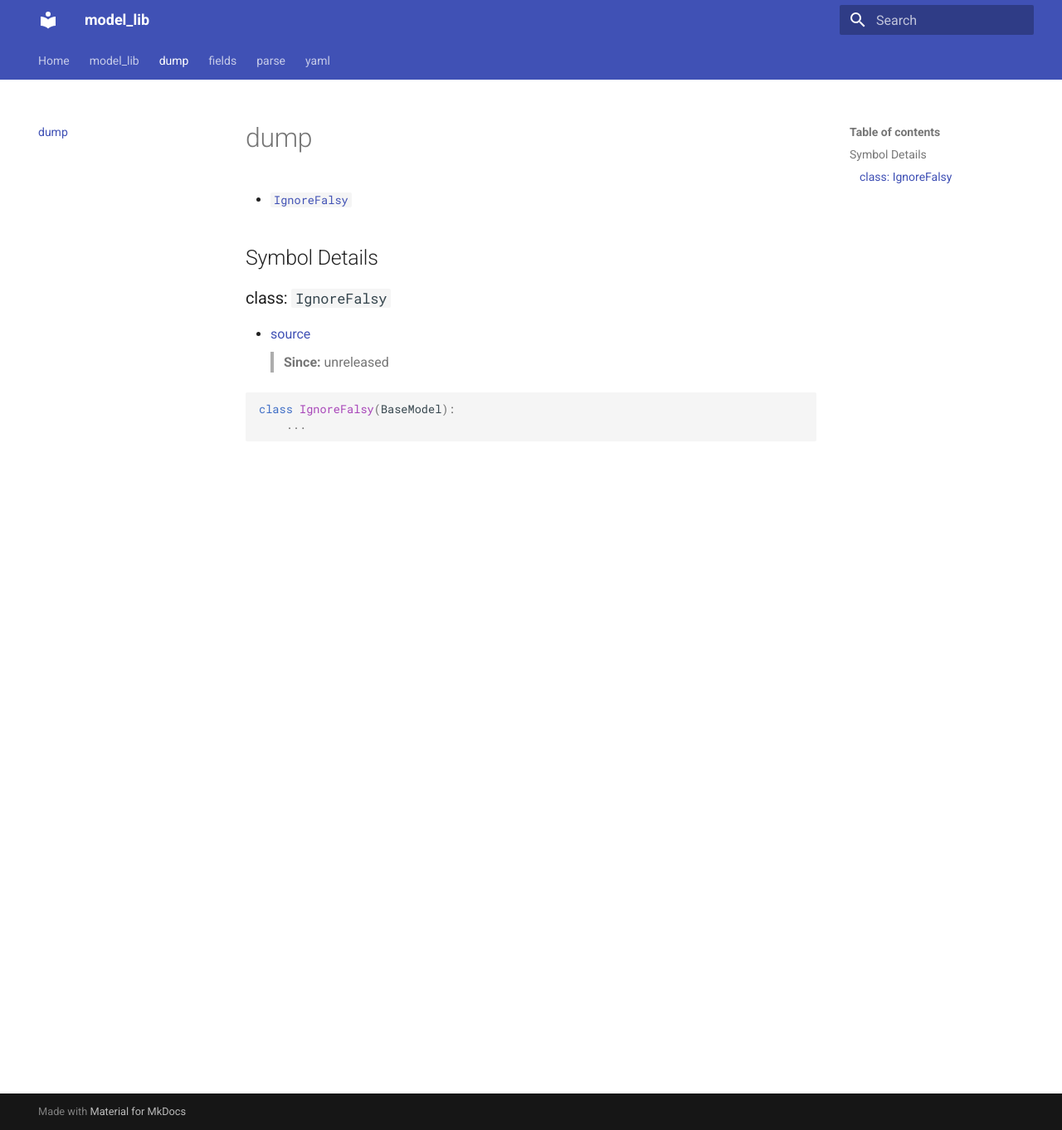
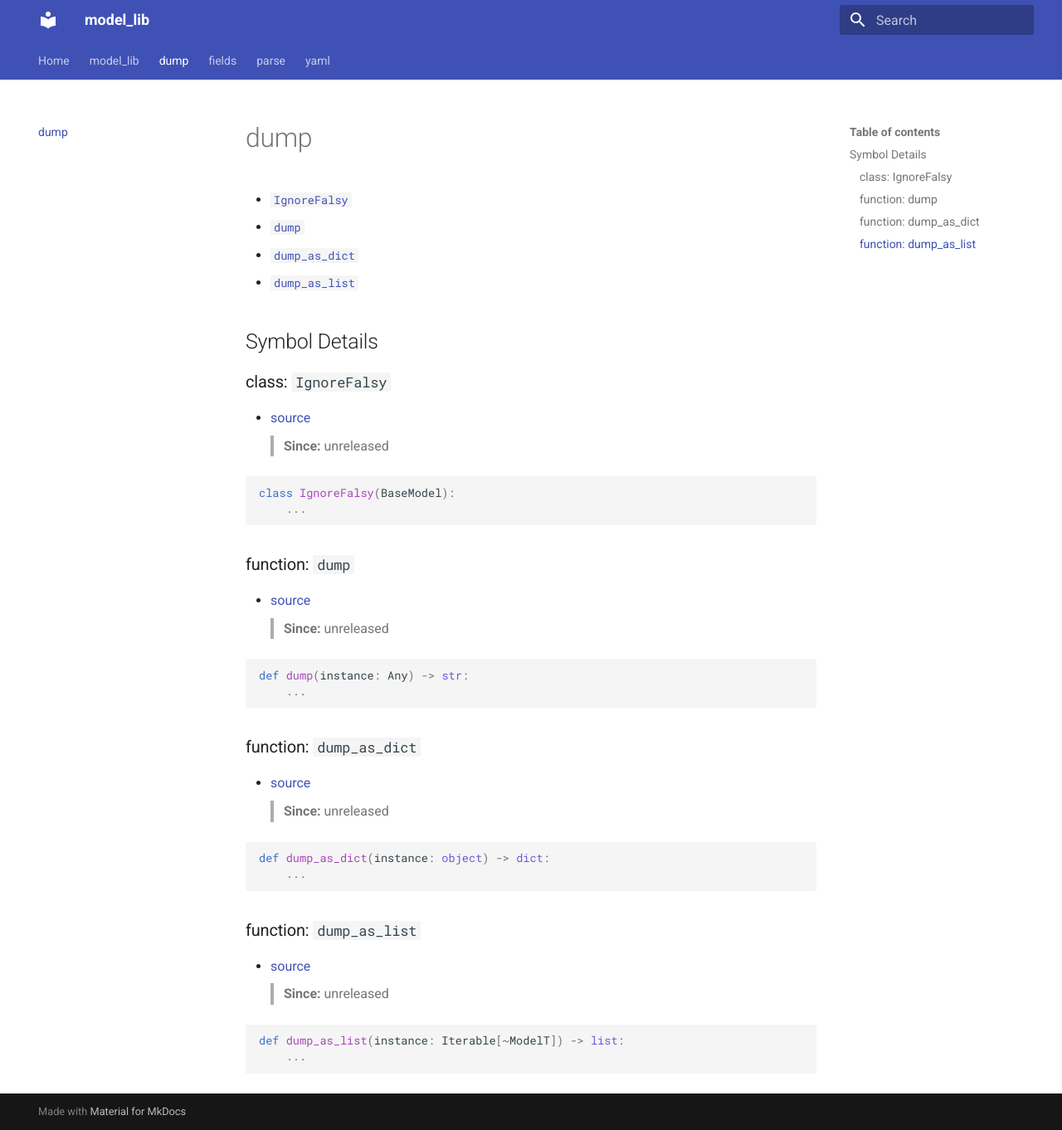
Before and after one commit to EspenAlbert/model-lib, an MkDocs documentation site: the page built from docs/dump/index.md, in a window 1280 px wide and 1362 px high. Shown: the whole window at 83% size. Built offline with MkDocs 1.6.1 and Material for MkDocs 9.7.7, drawn with Linux system fonts in a browser that asks for light colours.

Commit message:
docs: add documentation for new dump functions and update index

````diff
--- a/docs/dump/index.md
+++ b/docs/dump/index.md
@@ -5,6 +5,9 @@
 
 <!-- === DO_NOT_EDIT: pkg-ext symbols === -->
 - [`IgnoreFalsy`](#ignorefalsy_def)
+- [`dump`](#dump_def)
+- [`dump_as_dict`](#dump_as_dict_def)
+- [`dump_as_list`](#dump_as_list_def)
 <!-- === OK_EDIT: pkg-ext symbols === -->
 
 <!-- === DO_NOT_EDIT: pkg-ext symbol_details_header === -->
@@ -21,3 +24,33 @@ class IgnoreFalsy(BaseModel):
     ...
 ```
 <!-- === OK_EDIT: pkg-ext ignorefalsy_def === -->
+<!-- === DO_NOT_EDIT: pkg-ext dump_def === -->
+### function: `dump`
+- [source](../../model_lib/serialize/json_serialize.py#L19)
+> **Since:** unreleased
+
+```python
+def dump(instance: Any) -> str:
+    ...
+```
+<!-- === OK_EDIT: pkg-ext dump_def === -->
+<!-- === DO_NOT_EDIT: pkg-ext dump_as_dict_def === -->
+### function: `dump_as_dict`
+- [source](../../model_lib/serialize/dump.py#L73)
+> **Since:** unreleased
+
+```python
+def dump_as_dict(instance: object) -> dict:
+    ...
+```
+<!-- === OK_EDIT: pkg-ext dump_as_dict_def === -->
+<!-- === DO_NOT_EDIT: pkg-ext dump_as_list_def === -->
+### function: `dump_as_list`
+- [source](../../model_lib/serialize/dump.py#L78)
+> **Since:** unreleased
+
+```python
+def dump_as_list(instance: Iterable[~ModelT]) -> list:
+    ...
+```
+<!-- === OK_EDIT: pkg-ext dump_as_list_def === -->
````
Also changed, not shown: 1 other file.
